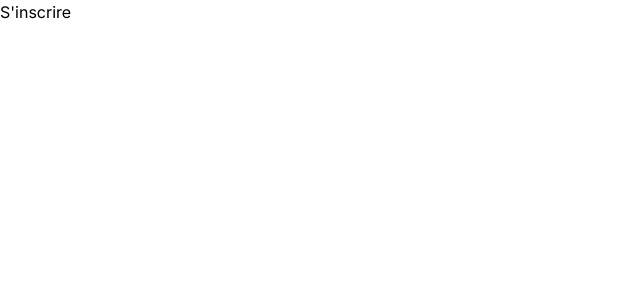
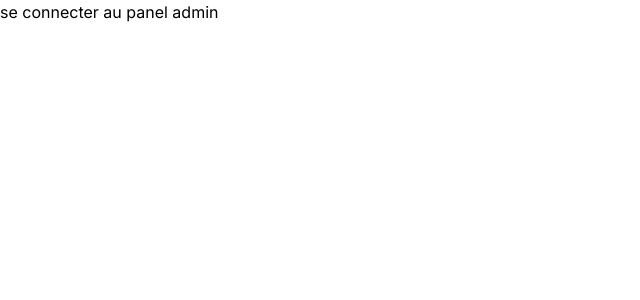
Before and after one commit to Fouad-berry/Responsive-ui-dashboard, a Next.js app: page /sign-in in a window 1280 px wide. Shown: the top 300 px of the page, without its empty margins (0-640 px from the left). Built offline with nearby package versions, Linux system fonts and the light colour scheme.

Commit message:
Update page.tsx

```diff
--- a/src/app/sign-in/page.tsx
+++ b/src/app/sign-in/page.tsx
@@ -3,7 +3,7 @@ import React from 'react';
 const SigninPage = () => {
     return (
         <div>
-            S'inscrire
+            se connecter au panel admin
         </div>
     );
 };
```
